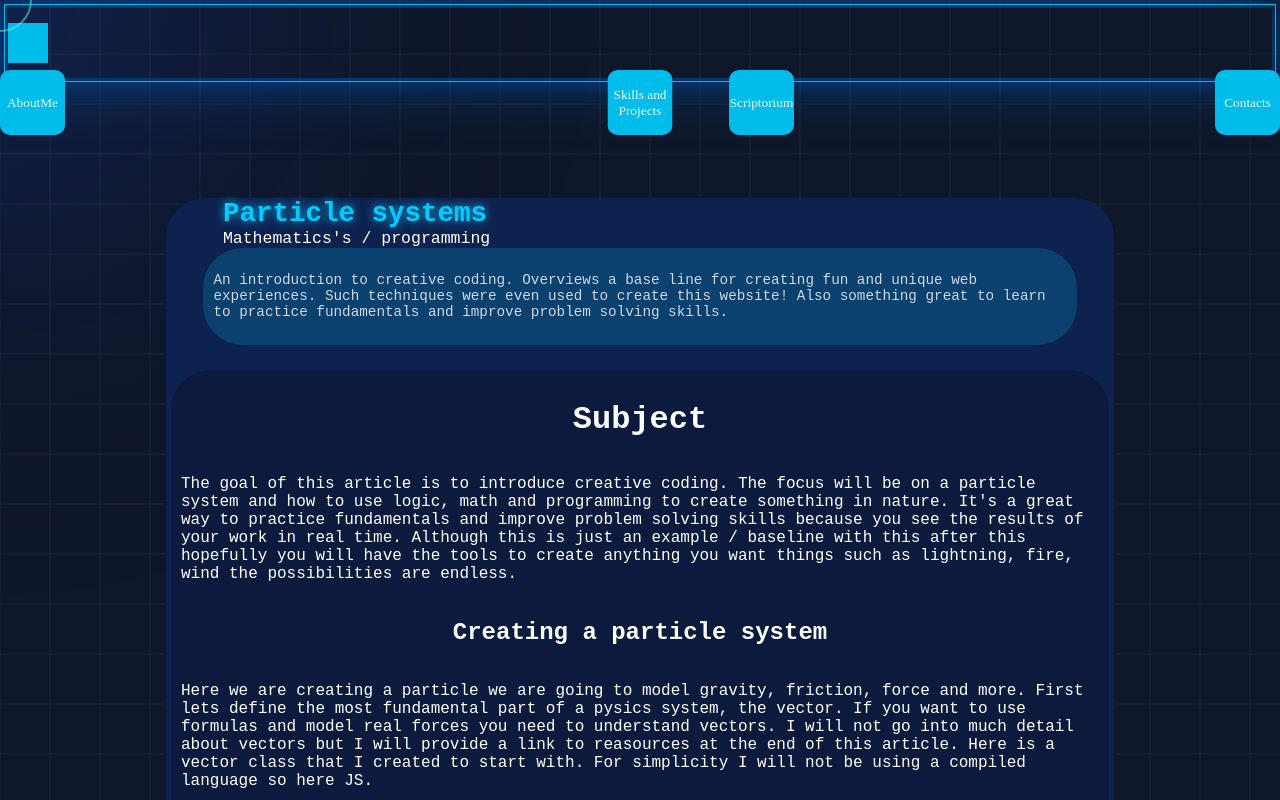
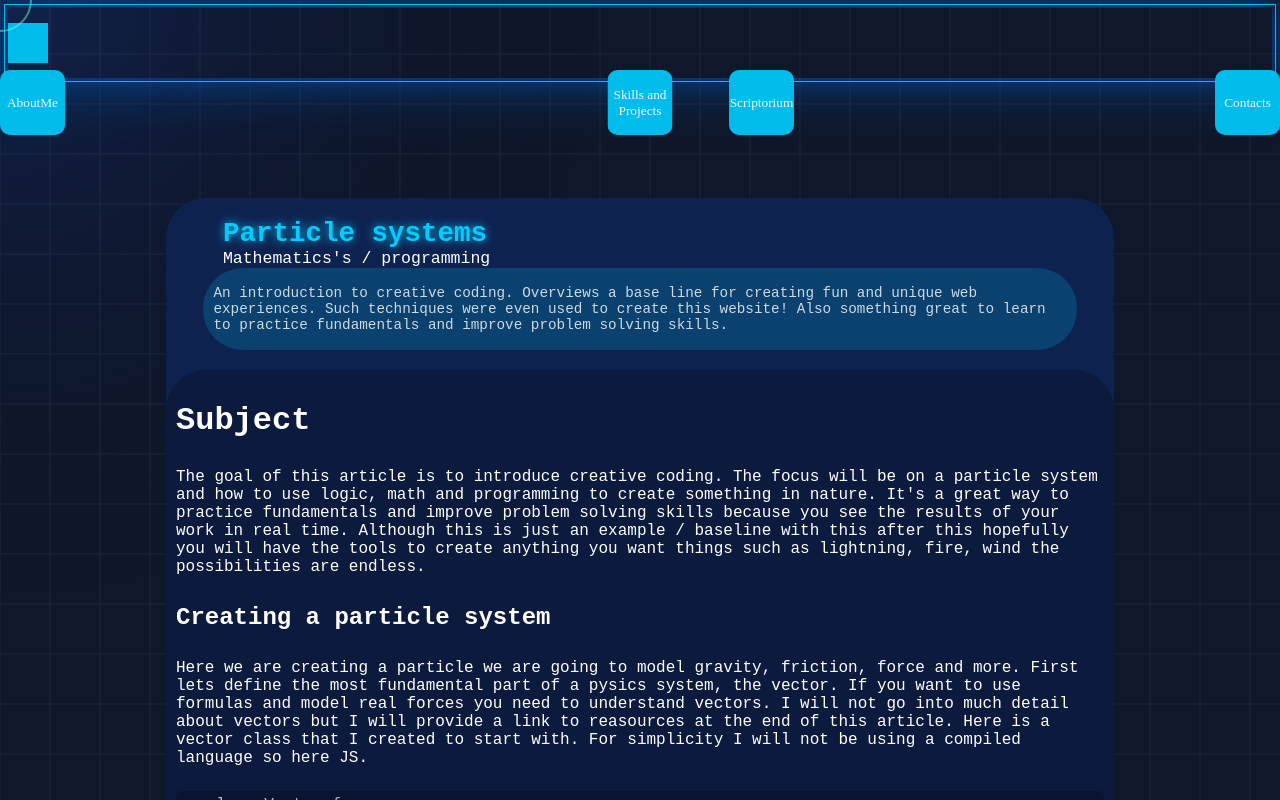
Before and after one commit to TheHeartstriker/Portfolio, a React (Vite) app in the folder Portfolio/: page /scriptorium in a window 1280 px wide. Both pictures are taken after a click on the element 640 px from the left and 281 px from the top of the page. Shown: the top 800 px of the page. Built offline with nearby package versions, Linux system fonts and the light colour scheme; a web font is replaced by a local one.

Commit message:
Input component
Put the method that allows for inputting components into the article

```diff
--- a/Portfolio/src/components/scriptorium/index.jsx
+++ b/Portfolio/src/components/scriptorium/index.jsx
@@ -28,10 +28,14 @@ export function SubjectContainer({
       <div className="subjectDescriptionContainer">
         <p>{description}</p>
       </div>
-      <div className="mainArticle">
-        <div className={`articleTextContainer${active ? " active" : ""}`}>
+      <div className={`articleTextContainer${active ? " active" : ""}`}>
+        {Array.isArray(article) ? (
+          article.map((item, idx) => (
+            <div key={idx}>{articleChecker(item)}</div>
+          ))
+        ) : (
           <ReactMarkdown>{article}</ReactMarkdown>
-        </div>
+        )}
       </div>
     </div>
   );
--- a/Portfolio/src/pages/scriptorium/scriptorium.css
+++ b/Portfolio/src/pages/scriptorium/scriptorium.css
@@ -40,6 +40,7 @@
   justify-content: center;
   width: 100%;
   height: 40%;
+  margin-top: 20px;
   border-radius: 40px;
 }
 
@@ -80,31 +81,39 @@
 /*  */
 .articleTextContainer {
   width: auto;
-  height: 0;
-  display: none;
+  max-height: 0;
+  opacity: 0;
+  overflow: hidden;
+  transition: max-height 0.8s ease-in-out, opacity 0.8s ease-in-out,
+    padding 0.8s ease-in-out, color 0.8s ease-in-out,
+    background-color 0.8s ease-in-out, border-radius 0.8s ease-in-out;
+}
+
+.canvasScript {
+  width: 100%;
+  height: 100%;
+  background-color: black;
+  border-radius: 40px;
 }
 
 .articleTextContainer.active {
-  display: flex;
+  display: block;
+  opacity: 1;
   flex-direction: column;
   justify-content: center;
   align-items: center;
-  height: 100%;
+  max-height: 3000px;
   padding: 10px;
   border-radius: 40px;
   background-color: var(--Dark-blue);
-  margin: 5px;
   color: white;
 }
 
-.componentContainer {
-  display: flex;
-  justify-content: center;
-  align-items: center;
+/* .componentContainer {
   width: 100%;
   height: 25vh;
   margin-bottom: 20px;
-}
+} */
 
 pre,
 code {
@@ -114,6 +123,13 @@ code {
   padding: 5px;
 }
 
+p {
+  white-space: normal;
+  word-break: break-word;
+  margin: 0.5em 0;
+  display: inline-block;
+}
+
 code {
   padding: 0.2em 0.4em;
   border-radius: 4px;
--- a/Portfolio/src/pages/scriptorium/scriptorium.jsx
+++ b/Portfolio/src/pages/scriptorium/scriptorium.jsx
@@ -1,10 +1,12 @@
 import { useEffect, useState, useRef } from "react";
 import { SubjectContainer } from "../../components/scriptorium/index.jsx";
 import { markdown } from "./articles/article1.js";
+import particleSys from "./scripts/particleSys.jsx";
 
 import "./scriptorium.css";
 
 function Scriptorium() {
+  const articleArr = [markdown, particleSys];
   const [activeArts, setActiveArts] = useState({
     article1: false,
   });
@@ -24,7 +26,7 @@ function Scriptorium() {
         description="An introduction to creative coding. Overviews a base line for creating fun and unique web experiences. Such techniques were even used to create this website! Also something great to learn to practice fundamentals and improve problem solving skills. "
         active={activeArts.article1}
         onClick={() => handleClick("article1")}
-        article={markdown}
+        article={articleArr}
       />
     </div>
   );
--- a/Portfolio/src/pages/scriptorium/scripts/particleSys.jsx
+++ b/Portfolio/src/pages/scriptorium/scripts/particleSys.jsx
@@ -1,16 +1,19 @@
-import React, { useEffect, useRef } from "react";
+import React, { useEffect, useRef, useState } from "react";
 
 import { defaultCanvas } from "../../../utils/canvas";
+import { AddMember, RemoveMember } from "../../../utils/aniFrame";
 
 function particleSys() {
   //
   //
   const canvasRef = useRef(null);
   const [ctx, setCtx] = useState(null);
+  const particlesRef = useRef([]);
 
   const radius = 5;
-  const gravConstant = 0.98;
-  const gravMass = 100;
+  const gravConstant = 0.5;
+  const gravMass = 300;
+  const frictionCoeff = 0.3;
 
   class Vector {
     constructor(x, y) {
@@ -18,16 +21,24 @@ function particleSys() {
       this.y = y;
     }
     add(v) {
-      return new Vector(this.x + v.x, this.y + v.y);
+      this.x += v.x;
+      this.y += v.y;
+      return this;
     }
     sub(v) {
-      return new Vector(this.x - v.x, this.y - v.y);
+      this.x -= v.x;
+      this.y -= v.y;
+      return this;
     }
     mult(scalar) {
-      return new Vector(this.x * scalar, this.y * scalar);
+      this.x *= scalar;
+      this.y *= scalar;
+      return this;
     }
     div(scalar) {
-      return new Vector(this.x / scalar, this.y / scalar);
+      this.x /= scalar;
+      this.y /= scalar;
+      return this;
     }
     mag() {
       return Math.sqrt(this.x * this.x + this.y * this.y);
@@ -45,13 +56,15 @@ function particleSys() {
     constructor(x, y, mass) {
       this.position = new Vector(x, y);
       this.velocity = new Vector(0, 0);
+      this.acceleration = new Vector(0, 0);
       this.mass = mass;
       this.radius = radius;
     }
 
     applyForce(force) {
-      force = force.div(this.mass);
-      this.acceleration.add(force);
+      let temp = new Vector(force.x, force.y);
+      temp.div(this.mass);
+      this.acceleration.add(temp);
     }
 
     update() {
@@ -67,11 +80,40 @@ function particleSys() {
       ctx.fill();
       ctx.closePath();
     }
+  }
 
-    gravity() {
-      force = gravConstant * (this.mass / gravMass);
+  function createParticles() {
+    const particles = [];
+    for (let i = 0; i < 100; i++) {
+      const x = Math.random() * canvasRef.current.width;
+      const y = Math.random() * canvasRef.current.height;
+      const mass = Math.random() * 10 + 1;
+      particles.push(new Particle(x, y, mass));
     }
+    particlesRef.current = particles;
   }
+
+  function mainLoop() {
+    if (!ctx) return;
+    if (particlesRef.current.length === 0) {
+      createParticles();
+    }
+    ctx.clearRect(0, 0, canvasRef.current.width, canvasRef.current.height);
+    particlesRef.current.forEach((particle) => {
+      particle.update(); // Update velocity and position
+
+      particle.draw(ctx); // Draw particle
+    });
+  }
+
+  useEffect(() => {
+    if (ctx) {
+      const animationId = AddMember(mainLoop);
+      return () => {
+        RemoveMember(animationId);
+      };
+    }
+  }, [ctx]);
 
   useEffect(() => {
     const cleanup = defaultCanvas(canvasRef, setCtx);
@@ -81,8 +123,8 @@ function particleSys() {
   }, [ctx]);
 
   return (
-    <div>
-      <canvas ref={canvasRef} />
+    <div className="componentContainer">
+      <canvas ref={canvasRef} className="canvasScript" />
     </div>
   );
 }
```
